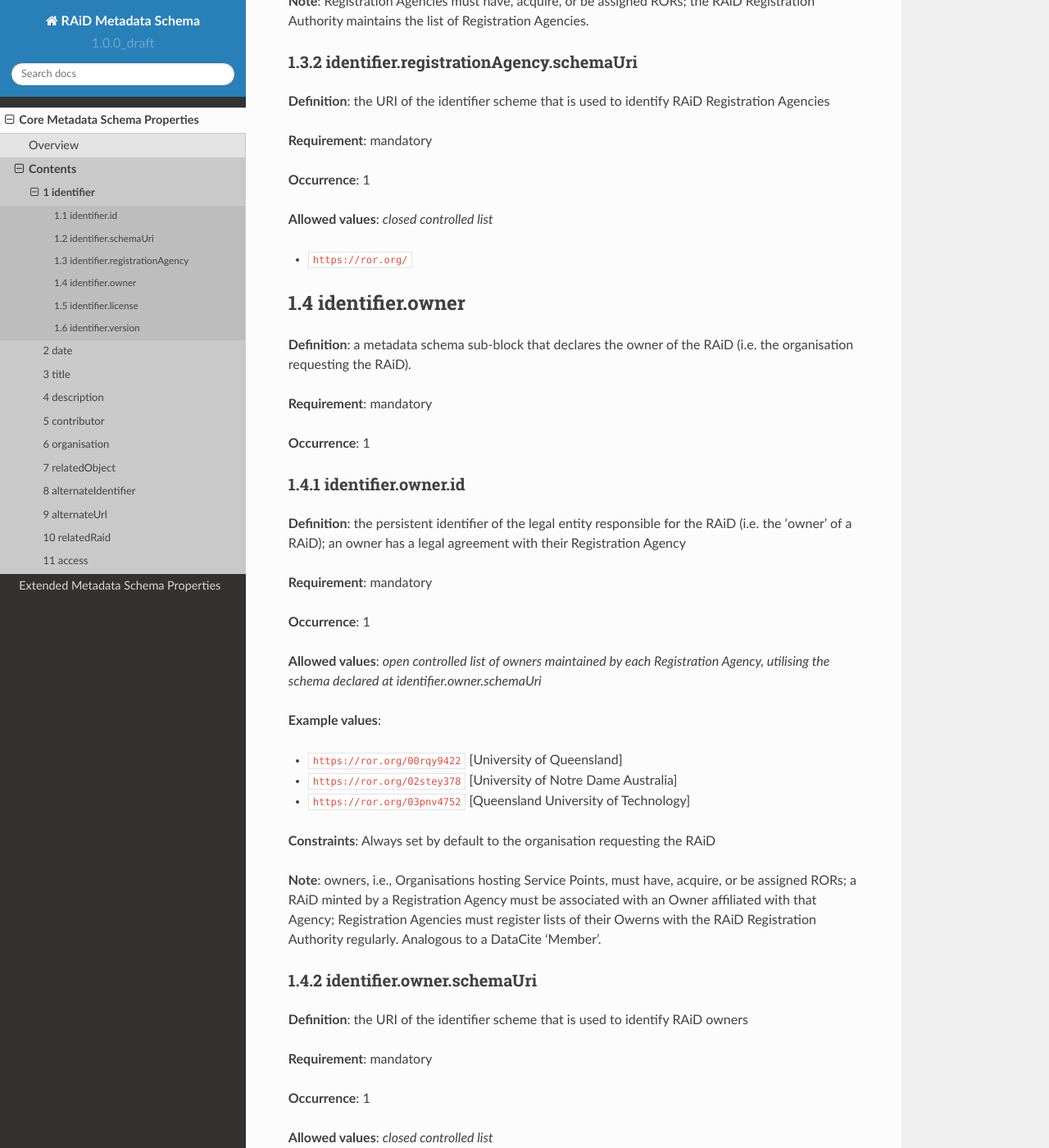
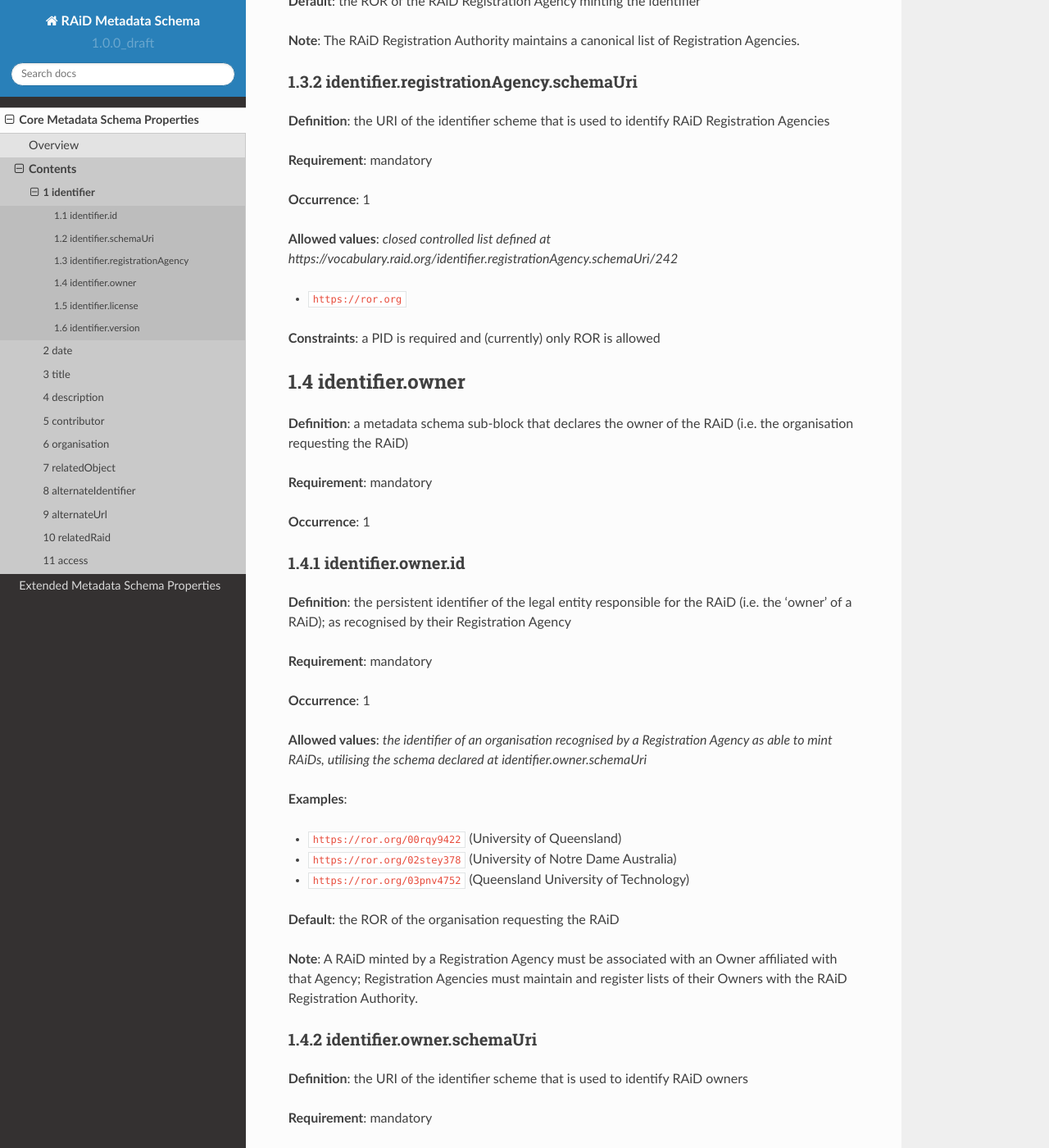
Before and after one commit to au-research/raid-metadata, a Sphinx documentation site: the page built from rtd/docs/source/core/identifier.rst, in a window 1280 px wide and 1400 px high, scrolled down 1957 px. Shown: the whole window at 82% size. Built offline with Sphinx 7.4.7 and the Read the Docs theme 2.0.0, drawn with Linux system fonts in a browser that asks for light colours; pages that are not in the unit, such as notebooks, are missing from menus; some of the changed text lies outside the part shown.

Commit message:
Update and standardise identifier.rst
Implement RVA controlled lists. Standardise and clarify definitions, occurrence, allowed values, constraints, notes. Make other minor corrections.

```diff
--- a/rtd/docs/source/core/identifier.rst
+++ b/rtd/docs/source/core/identifier.rst
@@ -46,11 +46,11 @@
 
 **Occurrence**: 1
 
-**Allowed values**: *closed controlled list*
+**Allowed values**: *closed controlled list defined at https://vocabulary.raid.org/identifier.schemaUri/170*
 
 * ``https://raid.org/``
 
-**Note**: this property declares that the identifier is a RAiD and resolvable at https://raid.org/.
+**Note**: This property declares that the identifier is a RAiD and resolvable at https://raid.org/.
 
 .. _1.3-identifier.registrationAgency:
 
@@ -68,20 +68,22 @@
 1.3.1 identifier.registrationAgency.id
 ^^^^^^^^^^^^^^^^^^^^^^^^^^^^^^^^^^^^^^
 
-**Definition**: the persistent identifier of the RAiD Registration Agency that minted the RAiD.
+**Definition**: the persistent identifier of the RAiD Registration Agency that minted the RAiD
 
 **Requirement**: mandatory
 
 **Occurrence**: 1
 
-**Allowed values**: *closed controlled list derived from identifier.registrationAgency.schemaUri*
+**Allowed values**: *the organisational identifier of a bona fide RAiD Registration Agency, limited to the list maintained by the Registration Authority, utilising the schema declared at identifier.registrationAgency.schemaUri*
 
-* ``https://ror.org/038sjwq14`` [The Australian Research Data Commons]
-* ``https://ror.org/009vhk114`` [SURF]
+**Examples**:
 
-**Constraints**: Always set by default to the ROR of the RAiD Registration Agency minting the identifier
+* ``https://ror.org/038sjwq14`` (The Australian Research Data Commons)
+* ``https://ror.org/009vhk114`` (SURF)
 
-**Note**: Registration Agencies must have, acquire, or be assigned RORs; the RAiD Registration Authority maintains the list of Registration Agencies.
+**Default**: the ROR of the RAiD Registration Agency minting the identifier
+
+**Note**: The RAiD Registration Authority maintains a canonical list of Registration Agencies.
 
 .. _1.3.2-identifier.registrationAgencyId.schemaUri:
 
@@ -94,16 +96,18 @@
 
 **Occurrence**: 1
 
-**Allowed values**: *closed controlled list*
+**Allowed values**: *closed controlled list defined at https://vocabulary.raid.org/identifier.registrationAgency.schemaUri/242*
 
-* ``https://ror.org/``
+* ``https://ror.org``
+
+**Constraints**: a PID is required and (currently) only ROR is allowed
 
 .. _1.4-identifier.owner:
 
 1.4 identifier.owner
 --------------------
 
-**Definition**: a metadata schema sub-block that declares the owner of the RAiD (i.e. the organisation requesting the RAiD).
+**Definition**: a metadata schema sub-block that declares the owner of the RAiD (i.e. the organisation requesting the RAiD)
 
 **Requirement**: mandatory
 
@@ -114,23 +118,23 @@
 1.4.1 identifier.owner.id
 ^^^^^^^^^^^^^^^^^^^^^^^^^
 
-**Definition**: the persistent identifier of the legal entity responsible for the RAiD (i.e. the 'owner' of a RAiD); an owner has a legal agreement with their Registration Agency
+**Definition**: the persistent identifier of the legal entity responsible for the RAiD (i.e. the 'owner' of a RAiD); as recognised by their Registration Agency
 
 **Requirement**: mandatory
 
 **Occurrence**: 1
 
-**Allowed values**: *open controlled list of owners maintained by each Registration Agency, utilising the schema declared at identifier.owner.schemaUri*
+**Allowed values**: *the identifier of an organisation recognised by a Registration Agency as able to mint RAiDs, utilising the schema declared at identifier.owner.schemaUri*
 
-**Example values**:
+**Examples**:
 
-* ``https://ror.org/00rqy9422`` [University of Queensland]
-* ``https://ror.org/02stey378`` [University of Notre Dame Australia]
-* ``https://ror.org/03pnv4752`` [Queensland University of Technology]
+* ``https://ror.org/00rqy9422`` (University of Queensland)
+* ``https://ror.org/02stey378`` (University of Notre Dame Australia)
+* ``https://ror.org/03pnv4752`` (Queensland University of Technology)
 
-**Constraints**: Always set by default to the organisation requesting the RAiD
+**Default**: the ROR of the organisation requesting the RAiD
 
-**Note**: owners, i.e., Organisations hosting Service Points, must have, acquire, or be assigned RORs; a RAiD minted by a Registration Agency must be associated with an Owner affiliated with that Agency; Registration Agencies must register lists of their Owerns with the RAiD Registration Authority regularly. Analogous to a DataCite 'Member'.
+**Note**: A RAiD minted by a Registration Agency must be associated with an Owner affiliated with that Agency; Registration Agencies must maintain and register lists of their Owners with the RAiD Registration Authority.
 
 .. _1.4.2-identifier.owner.schemaUri:
 
@@ -143,9 +147,11 @@
 
 **Occurrence**: 1
 
-**Allowed values**: *closed controlled list*
+**Allowed values**: *closed controlled list defined at https://vocabulary.raid.org/identifier.owner.schemaUri/328*
 
 * ``https://ror.org/``
+
+**Constraints**: a PID is required and (currently) only ROR is allowed
 
 .. _1.4.3-identifier.owner.servicePoint:
 
@@ -158,7 +164,7 @@
 
 **Occurrence**: 1
 
-**Allowed values**: *open controlled list of SPs maintained by each Registration Agency*
+**Allowed values**: *SPs from list maintained by each Registration Agency*
 
 **Examples**:
 
@@ -167,9 +173,9 @@
 * UQ Centre for Advanced Imaging
 * The University of Notre Dame Australia
 
-**Constraints**: Always set to the SP requesting the RAiD
+**Default**: the SP requesting the RAiD
 
-**Note**: a RAiD minted by a Registration Agency must have a SP associated with an Owner affiliated with that Agency; Registration Agencies must register lists of their Service Points with the RAiD Registration Authority regularly. Analogous to a DataCite 'repository'.
+**Note**: A RAiD minted by a Registration Agency must have a SP associated with an Owner affiliated with that Agency; Registration Agencies must maintain and register lists of their Service Points with the RAiD Registration Authority.
 
 .. _1.5-identifier.license:
 
@@ -182,11 +188,13 @@
 
 **Occurrence**: 1
 
-**Allowed values**: *closed controlled list*
+**Allowed values**: *closed controlled list defined at https://vocabulary.raid.org/identifier.license/172*
 
 * Creative Commons CC-0
 
-**Note**: all RAiD metadata is available on a 'no rights reserved' basis.
+**Constraints**: CC-0 only (with fallback to CC-BY-4.0 in jurisdictions where CC-0 is not allowed)
+
+**Note**: All RAiD metadata is available on a 'no rights reserved' basis unless prohibited by law.
 
 .. _1.6-identifier.version:
 
```
Also changed, not shown: other parts of rtd/docs/source/core/identifier.rst (+2 -2 lines).
